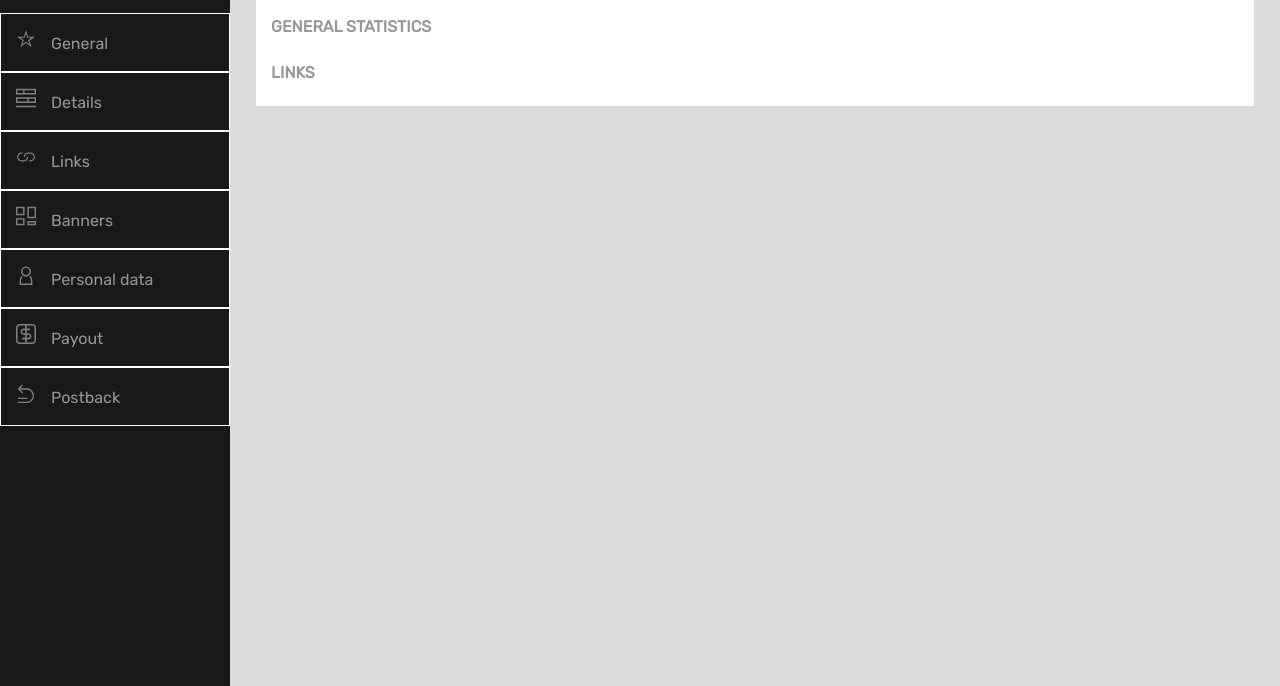
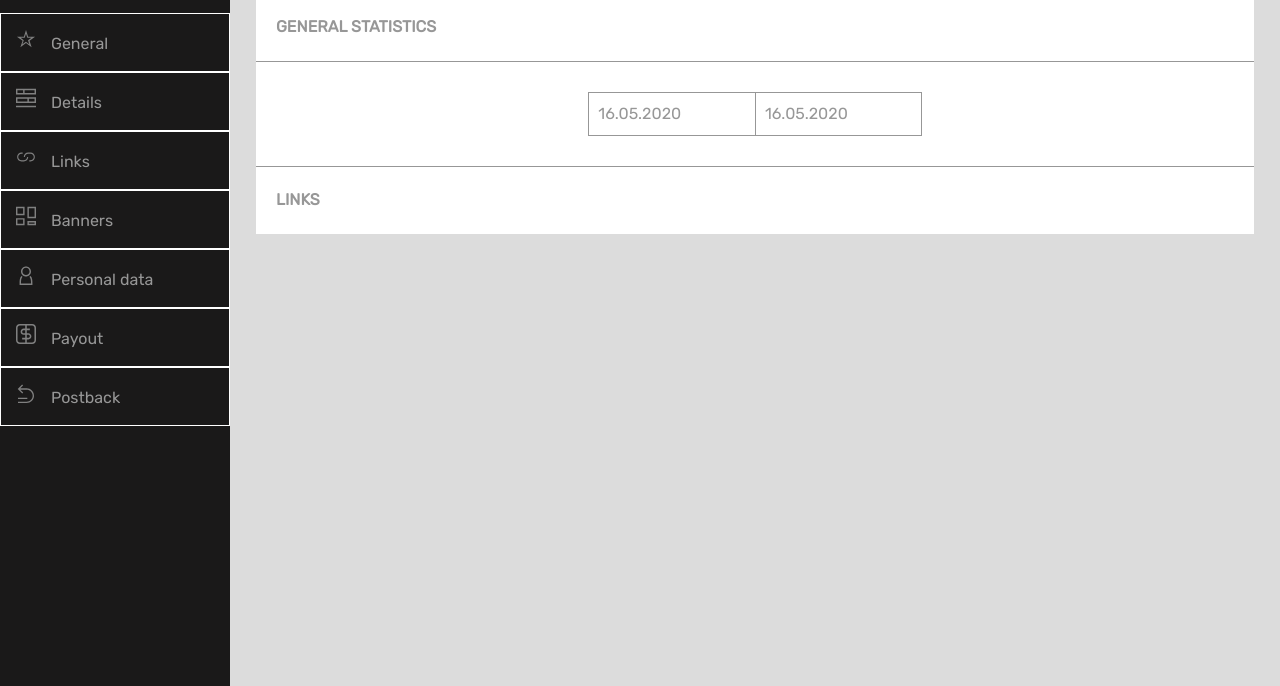
Before and after one commit to tomecky1/solo-project, a website: page index.html in a window 1280 px wide. Shown: the part 114-800 px from the top of the page. Drawn offline with Linux system fonts and the light colour scheme; a web font is replaced by a local one.

Commit message:
Fix GENERAL STATISTICS wrapper

```diff
--- a/index.html
+++ b/index.html
@@ -61,6 +61,14 @@
     <!-- <div class="container"> -->
       <div class="general-wrapper">
         <h4>GENERAL STATISTICS</h4>
+        <div class="date-wrapper">
+          <span class="date-one">
+            16.05.2020
+          </span>
+          <span class="date-two">
+            16.05.2020
+          </span>
+        </div>
         <h4>LINKS</h4>
       </div>
     <!-- </div> -->
--- a/sass/style.scss
+++ b/sass/style.scss
@@ -125,5 +125,24 @@ h3 {
      margin-top: 2%;
  }
  .general-wrapper {
-     margin: 15px;
+     //margin: 15px;
 }
+.date-wrapper {
+    display: flex;
+    justify-content: center;
+    align-items: center;
+    padding: 30px 40px;
+    border-top: 1px solid #979797;
+    border-bottom: 1px solid #979797;
+    margin: 20px 0;
+}
+.date-one, .date-two {
+    padding: 1% 8% 1% 1%;
+    border: #979797 solid 1px;
+}
+.date-two {
+    border-left: 0;
+}
+h4 {
+    padding-left: 2%;
+}
```
Also changed, not shown: css/style.css, 1 other file.
